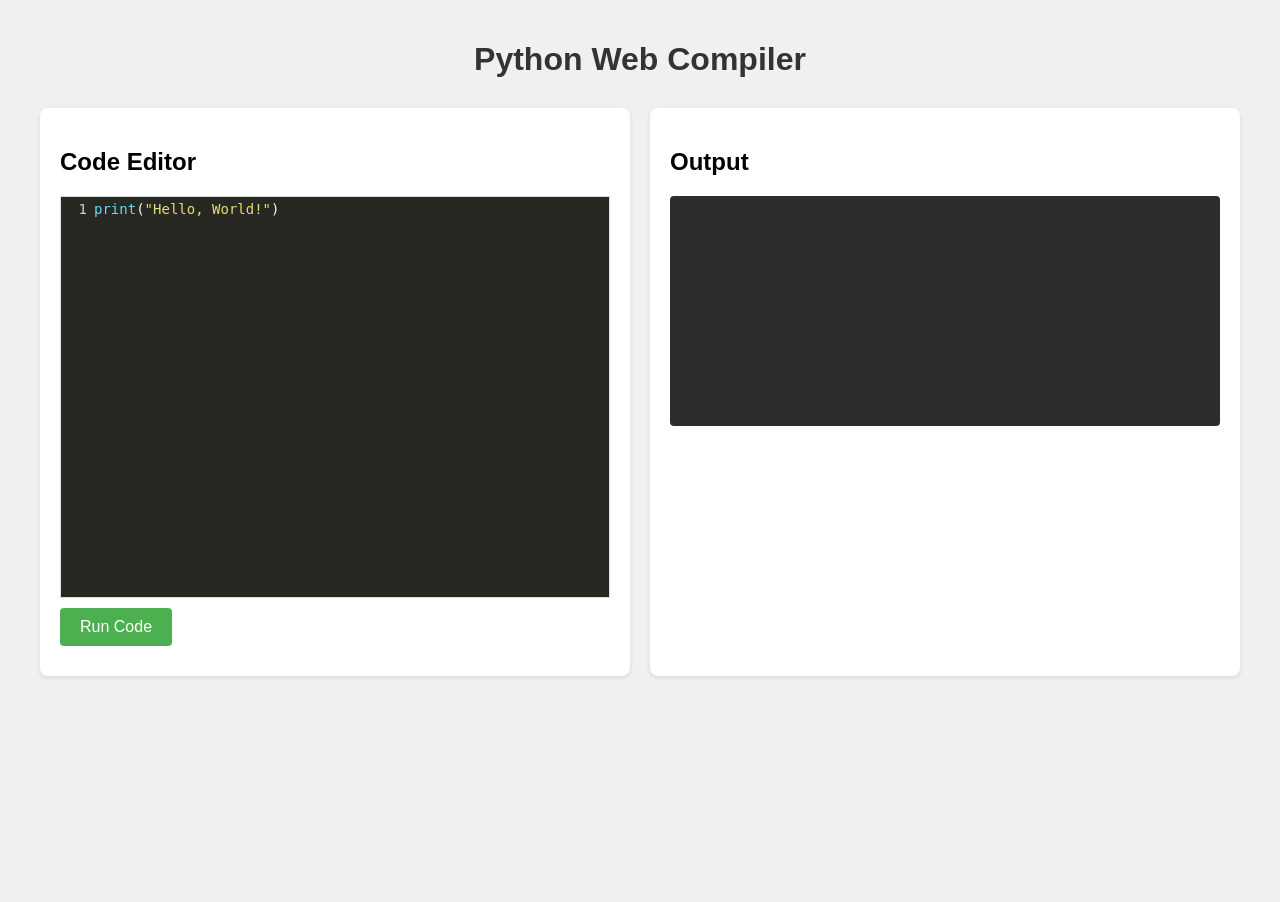
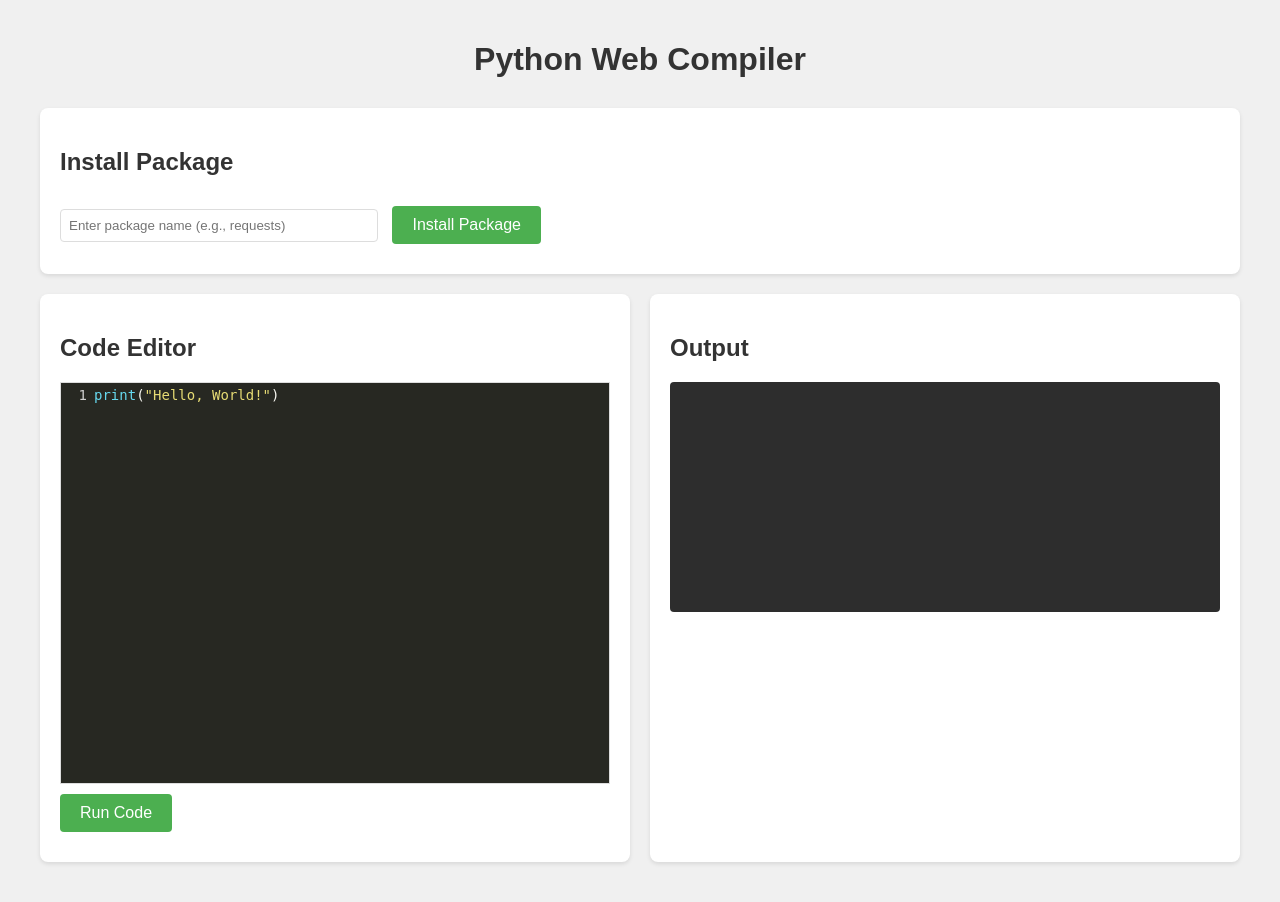
Before and after one commit to dszdfgsgrfgb/python_web, a Flask app: page / in a window 1280 px wide. Before the commit the page ends 678 px from the top, so only its background shows below. Run offline with Flask 2, Linux system fonts and the light colour scheme.

Commit message:
Update index.html

```diff
--- a/templates/index.html
+++ b/templates/index.html
@@ -17,11 +17,15 @@
             grid-template-columns: 1fr 1fr;
             gap: 20px;
         }
-        .editor-container, .output-container {
+        .editor-container, .output-container, .package-container {
             background: white;
             padding: 20px;
             border-radius: 8px;
             box-shadow: 0 2px 4px rgba(0,0,0,0.1);
+            margin-bottom: 20px;
+        }
+        .package-container {
+            grid-column: 1 / -1;
         }
         .CodeMirror {
             height: 400px;
@@ -50,15 +54,30 @@
         button:hover {
             background: #45a049;
         }
+        h1, h2 {
+            color: #333;
+        }
         h1 {
-            color: #333;
             text-align: center;
             margin-bottom: 30px;
+        }
+        input[type="text"] {
+            padding: 8px;
+            width: 300px;
+            margin-right: 10px;
+            border: 1px solid #ddd;
+            border-radius: 4px;
         }
     </style>
 </head>
 <body>
     <h1>Python Web Compiler</h1>
+    <div class="package-container">
+        <h2>Install Package</h2>
+        <input type="text" id="package" placeholder="Enter package name (e.g., requests)">
+        <button onclick="installPackage()">Install Package</button>
+        <div id="package-output"></div>
+    </div>
     <div class="container">
         <div class="editor-container">
             <h2>Code Editor</h2>
@@ -84,6 +103,30 @@
             autoCloseBrackets: true,
             matchBrackets: true
         });
+
+        function installPackage() {
+            const packageName = document.getElementById('package').value;
+            const outputDiv = document.getElementById('package-output');
+            outputDiv.innerHTML = 'Installing package...';
+
+            fetch('/install_package', {
+                method: 'POST',
+                headers: {
+                    'Content-Type': 'application/json'
+                },
+                body: JSON.stringify({ package: packageName })
+            })
+            .then(response => response.json())
+            .then(data => {
+                let output = '';
+                if (data.output) output += data.output;
+                if (data.error) output += '\nError:\n' + data.error;
+                outputDiv.innerHTML = output || 'Package installed successfully';
+            })
+            .catch(error => {
+                outputDiv.innerHTML = 'Error: ' + error.message;
+            });
+        }
 
         function executeCode() {
             const code = editor.getValue();
```
